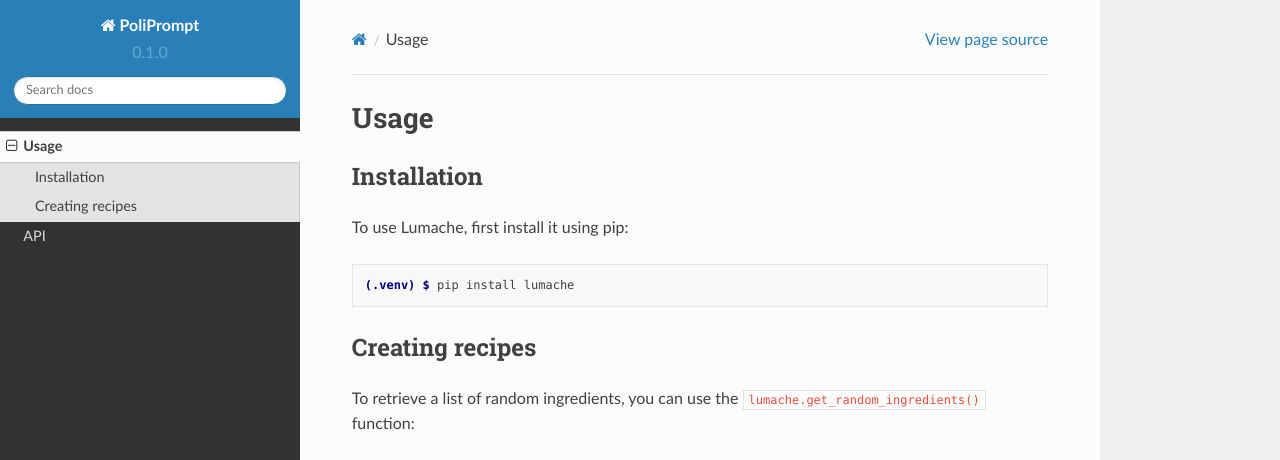
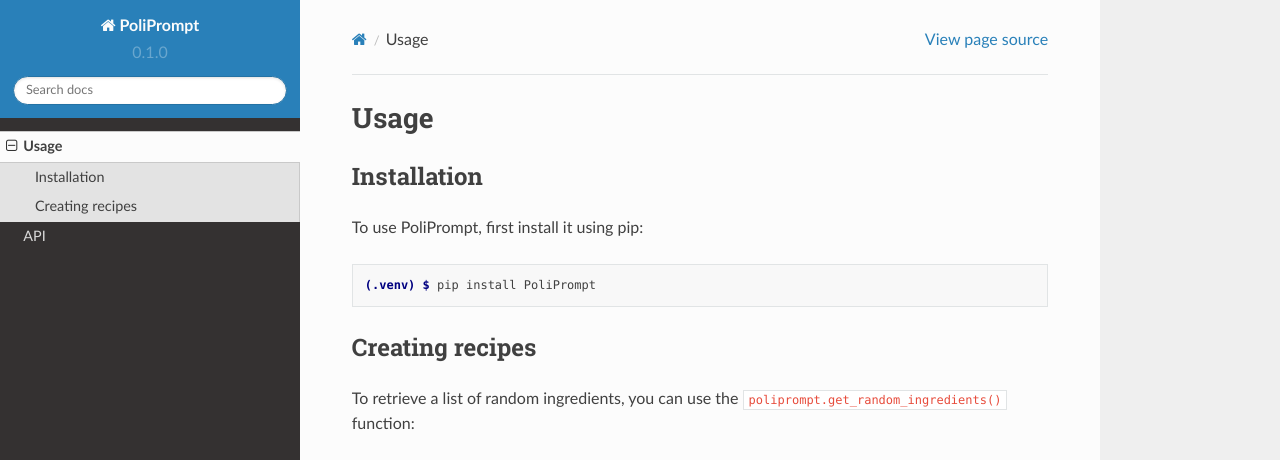
Before and after one commit to geshijoker/poliprompt-tutorial, a Sphinx documentation site: the page built from docs/source/usage.rst, in a window 1280 px wide and 1095 px high. Shown: the top 460 px of the window. Built offline with Sphinx 7.4.7 and the Read the Docs theme 2.0.0, drawn with Linux system fonts in a browser that asks for light colours; some of the changed text lies outside the part shown; grey boxes are pictures that could not be loaded.

Commit message:
Update usage.rst

```diff
--- a/docs/source/usage.rst
+++ b/docs/source/usage.rst
@@ -6,28 +6,28 @@
 Installation
 ------------
 
-To use Lumache, first install it using pip:
+To use PoliPrompt, first install it using pip:
 
 .. code-block:: console
 
-   (.venv) $ pip install lumache
+   (.venv) $ pip install PoliPrompt
 
 Creating recipes
 ----------------
 
 To retrieve a list of random ingredients,
-you can use the ``lumache.get_random_ingredients()`` function:
+you can use the ``poliprompt.get_random_ingredients()`` function:
 
-.. autofunction:: lumache.get_random_ingredients
+.. autofunction:: poliprompt.get_random_ingredients
 
 The ``kind`` parameter should be either ``"meat"``, ``"fish"``,
-or ``"veggies"``. Otherwise, :py:func:`lumache.get_random_ingredients`
+or ``"veggies"``. Otherwise, :py:func:`poliprompt.get_random_ingredients`
 will raise an exception.
 
-.. autoexception:: lumache.InvalidKindError
+.. autoexception:: poliprompt.InvalidKindError
 
 For example:
 
->>> import lumache
->>> lumache.get_random_ingredients()
+>>> import PoliPrompt
+>>> PoliPrompt.get_random_ingredients()
 ['shells', 'gorgonzola', 'parsley']
```
